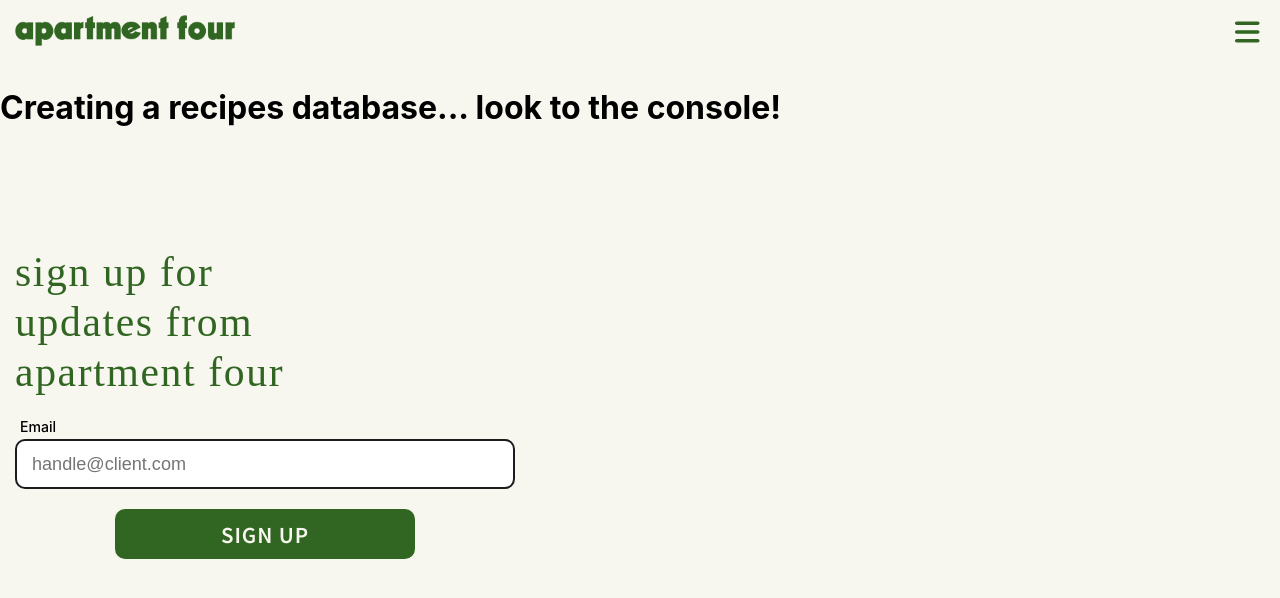
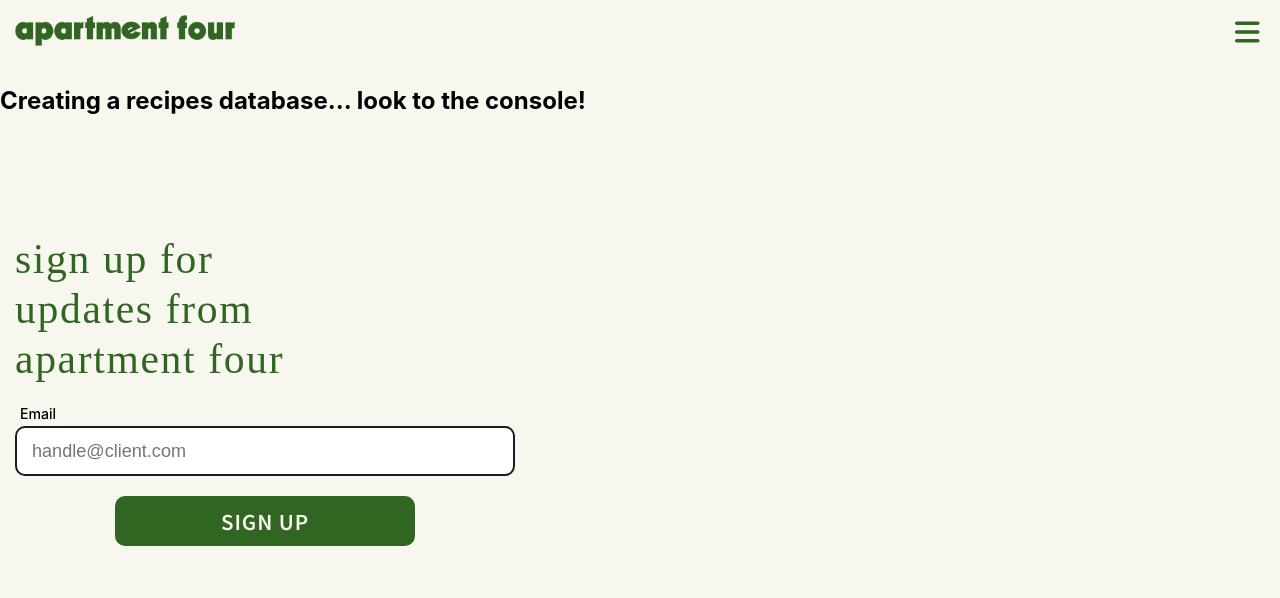
Before and after one commit to therealdylanmartin/apartment-four-website, a React (Create React App) app: page /recipes/create-database in a window 1280 px wide. Shown: the top 598 px of the page. Built offline with nearby package versions, Linux system fonts and the light colour scheme; no server answers; the database is empty; a web font is replaced by a local one.

Commit message:
Deleted package-lock.json file for yarn inconsistencies

```diff
--- a/src/App.js
+++ b/src/App.js
@@ -74,7 +74,7 @@ const App = () => {
         </Route>
       </Route>
       <Route
-        path="/admin"
+        path="admin"
         element={
           <Admin />
         }
--- a/src/routes/create-recipes-data/create-recipes-data.component.jsx
+++ b/src/routes/create-recipes-data/create-recipes-data.component.jsx
@@ -1,14 +1,25 @@
-import { useEffect } from 'react';
+import { useEffect, useContext } from 'react';
+import { AdminUserContext } from '../../context/admin-user.context';
 import { addCollectionAndDocuments } from '../../utils/firebase.utils';
+
 import RECIPES_DATA from '../../data/data';
 
 const CreateRecipesData = () => {
+  const { currentUser } = useContext(AdminUserContext);
+  // if (redirect) {
+  //   document.location.assign('/');
+  // }
+
   useEffect(() => {
-    addCollectionAndDocuments('recipes', RECIPES_DATA);
+    // addCollectionAndDocuments('recipes', RECIPES_DATA);
+    console.log('logged in');
   }, [])
 
   return (
-    <h1>Creating a recipes database... look to the console!</h1>
+    <div>
+
+      <h2>Creating a recipes database... look to the console!</h2>
+    </div>
   )
 }
 
```
Also changed, not shown: 1 other file (tests, documents, lock files or other folders).
